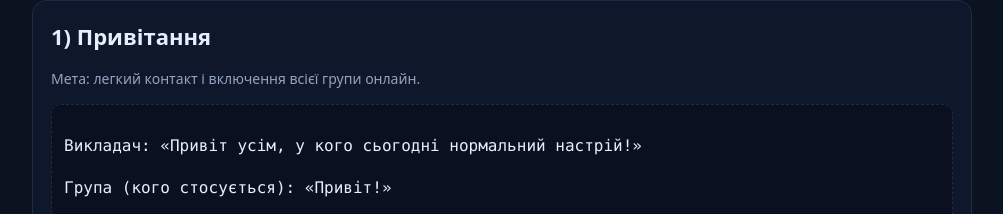
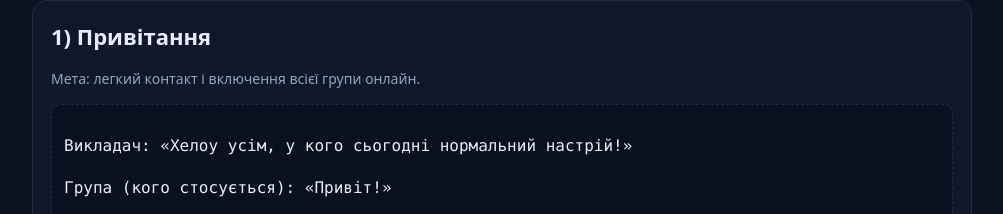
Before and after one commit to serawww7/edlab, a plain HTML site: page coach/Prevention_of_academic_stress.html in a window 1280 px wide. Shown: the part 676-890 px from the top of the page, without its empty margins (138-1141 px from the left). Drawn offline with Linux system fonts and the light colour scheme.

Commit message:
Change greeting from 'Привіт' to 'Хелоу'

```diff
--- a/coach/Prevention_of_academic_stress.html
+++ b/coach/Prevention_of_academic_stress.html
@@ -94,7 +94,7 @@
       <h2>1) Привітання</h2>
       <p class="hint">Мета: легкий контакт і включення всієї групи онлайн.</p>
       <div class="script">
-        <p class="mono">Викладач: «Привіт усім, у кого сьогодні нормальний настрій!»</p>
+        <p class="mono">Викладач: «Хелоу усім, у кого сьогодні нормальний настрій!»</p>
         <p class="mono">Група (кого стосується): «Привіт!»</p>
         <p class="mono">Викладач/студент: «Добрий день тим, хто любить працювати в команді!» — «Привіт!»</p>
       </div>
```
